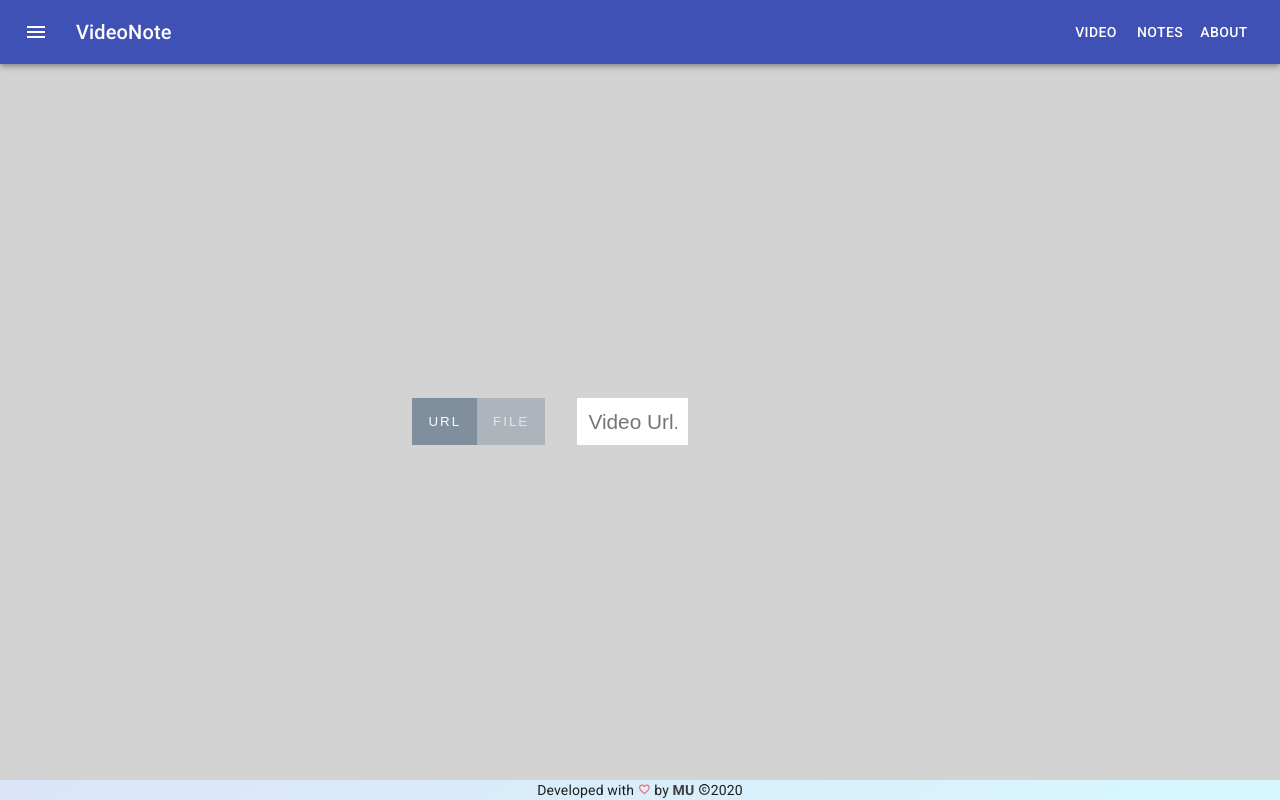
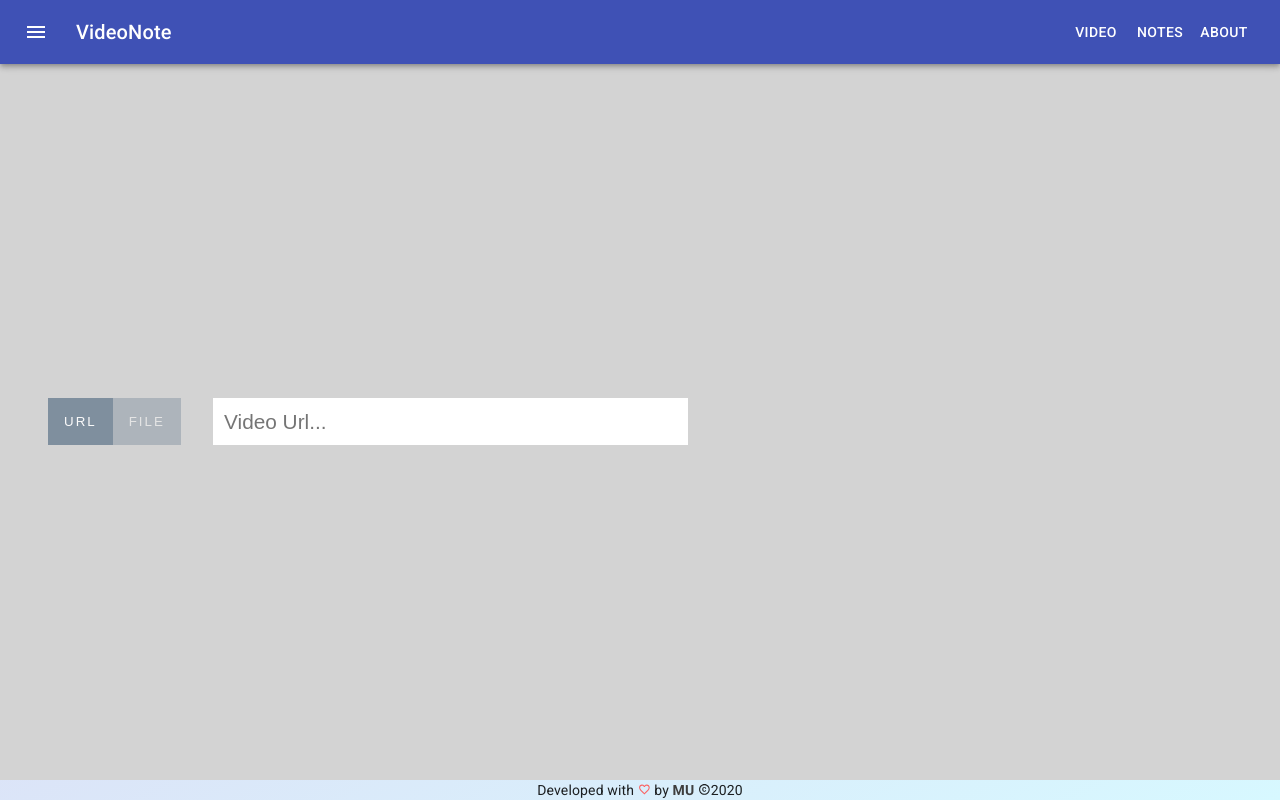
Before and after one commit to joshmu/vn-material_old, a React (Create React App) app: page / in a window 1280 px wide. Built offline with nearby package versions, Linux system fonts and the light colour scheme.

Commit message:
setInit for sourceLoader

```diff
--- a/src/components/SourceLoader.js
+++ b/src/components/SourceLoader.js
@@ -5,17 +5,18 @@ import { playerContext } from '../context/player/PlayerState'
 
 import style from '../styles.module.scss'
 
-const LoadSource = () => {
+const LoadSource = ({ setInit }) => {
   const [urlSource, setUrlSource] = useState(true)
   const [url, setUrl] = useState('')
 
-  const { loadVideo, ready } = useContext(playerContext)
+  const { loadVideo } = useContext(playerContext)
 
   const onFileChange = e => {
     const file = e.target.files[0]
     const url = URL.createObjectURL(file)
     setUrl(url)
     loadVideo(url)
+    setInit(true)
   }
 
   const onChange = e => {
@@ -25,6 +26,7 @@ const LoadSource = () => {
   const onSubmit = e => {
     e.preventDefault()
     loadVideo(url)
+    setInit(true)
   }
   return (
     <div>
@@ -44,7 +46,6 @@ const LoadSource = () => {
             File
           </button>
         </div>
-
         {urlSource ? (
           <>
             <label htmlFor="videoUrl"></label>
--- a/src/context/Types.js
+++ b/src/context/Types.js
@@ -1,5 +1,6 @@
 // PLAYER
 export const SET_PLAYER = 'SET_PLAYER'
+export const SET_URL = 'SET_URL'
 export const TOGGLE_PLAY = 'TOGGLE_PLAY'
 export const ON_READY = 'ON_READY'
 export const ON_START = 'ON_START'
--- a/src/layout/Footer.js
+++ b/src/layout/Footer.js
@@ -15,7 +15,7 @@ const Footer = () => {
   const classes = useStyles()
   return (
     <div>
-      <Typography display="block" variant="p" align="center">
+      <Typography display="block" variant="body2" align="center">
         Developed with{' '}
         <FavoriteBorder
           className={classes.icon}
--- a/src/pages/VideoPage.js
+++ b/src/pages/VideoPage.js
@@ -8,17 +8,18 @@ import SourceLoader from '../components/SourceLoader'
 import { playerContext } from '../context/player/PlayerState'
 
 const VideoPage = () => {
+  const [init, setInit] = useState(false)
   const { ready } = useContext(playerContext)
 
   return (
-    <Grid item>
-      {ready ? (
+    <Grid item xs={12}>
+      {init ? (
         <>
           <Player />
-          <Notes />
+          {ready && <Notes />}
         </>
       ) : (
-        <SourceLoader />
+        <SourceLoader setInit={setInit} />
       )}
     </Grid>
   )
```
